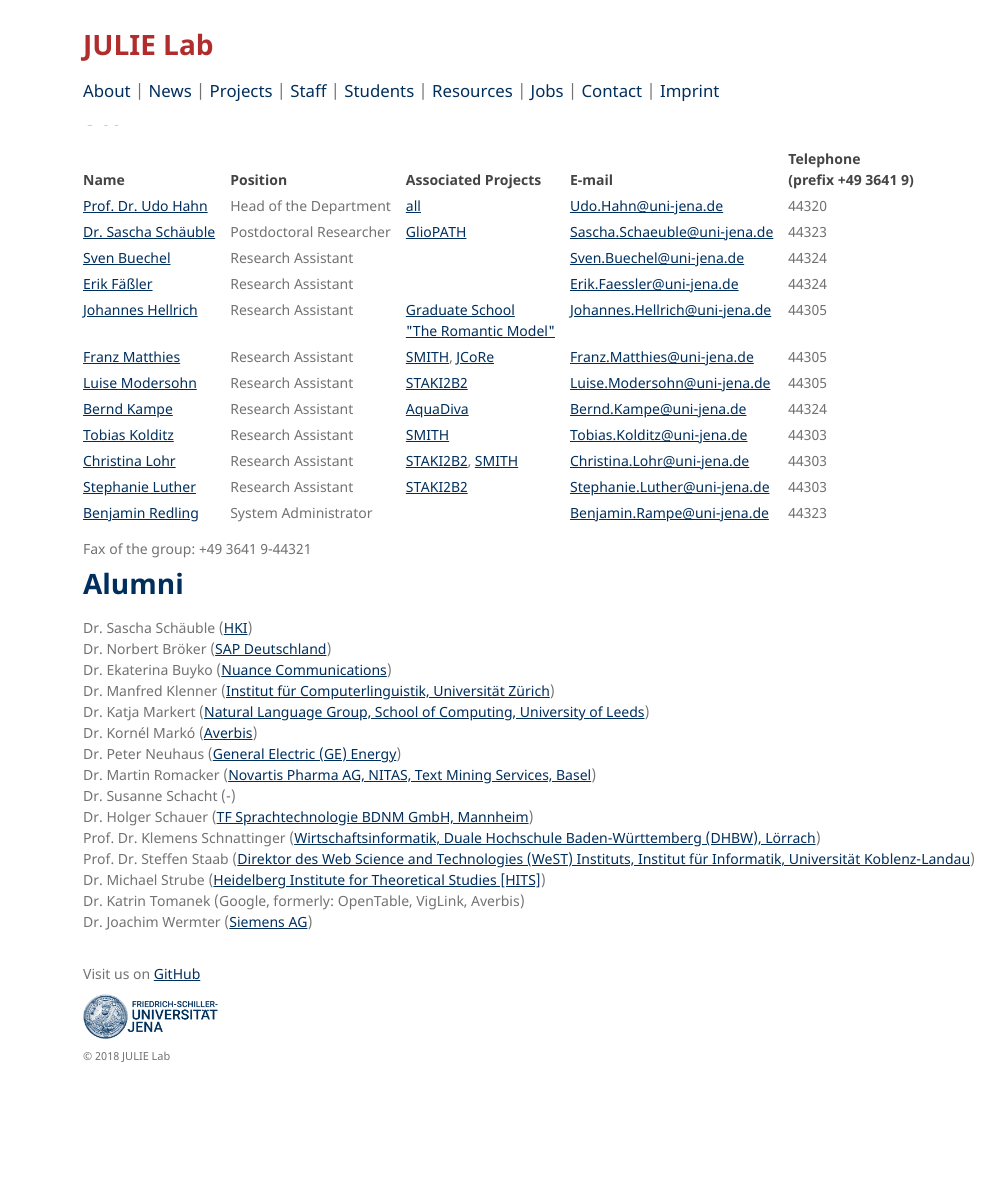
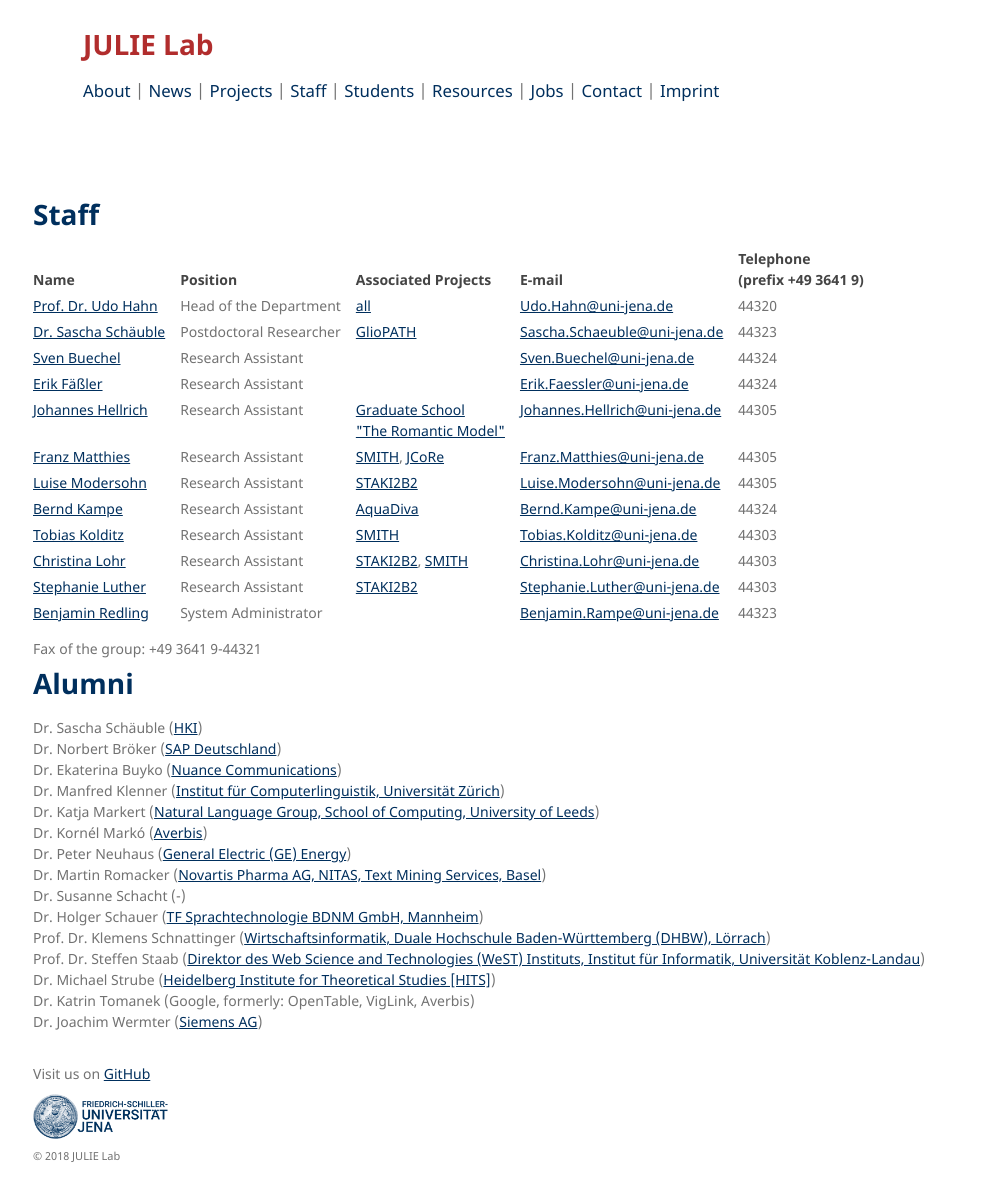
Before and after one commit to JULIELab/JULIELab.github.io, a Jekyll site: the page built from Staff.md, in a window 1280 px wide and 1195 px high. Shown: the whole window, without its empty margins (117-1122 px from the left). Built offline with Jekyll 4.4.1, drawn with Linux system fonts in a browser that asks for light colours; our own code applies the rules of GitHub Pages for plain Markdown files.

Commit message:
Update staff_tab.html

```diff
--- a/_layouts/staff_tab.html
+++ b/_layouts/staff_tab.html
@@ -12,7 +12,6 @@
     <![endif]-->
   <style>
   body {
-    padding:0;
     margin: 0 0 0 20px;
   }
   * {
@@ -24,6 +23,7 @@
   .wrapper1 {
     width:900px;
     margin:0 auto;
+    padding:50px 50px 50px 0;
   }
   footer {
     top:305px;
```
